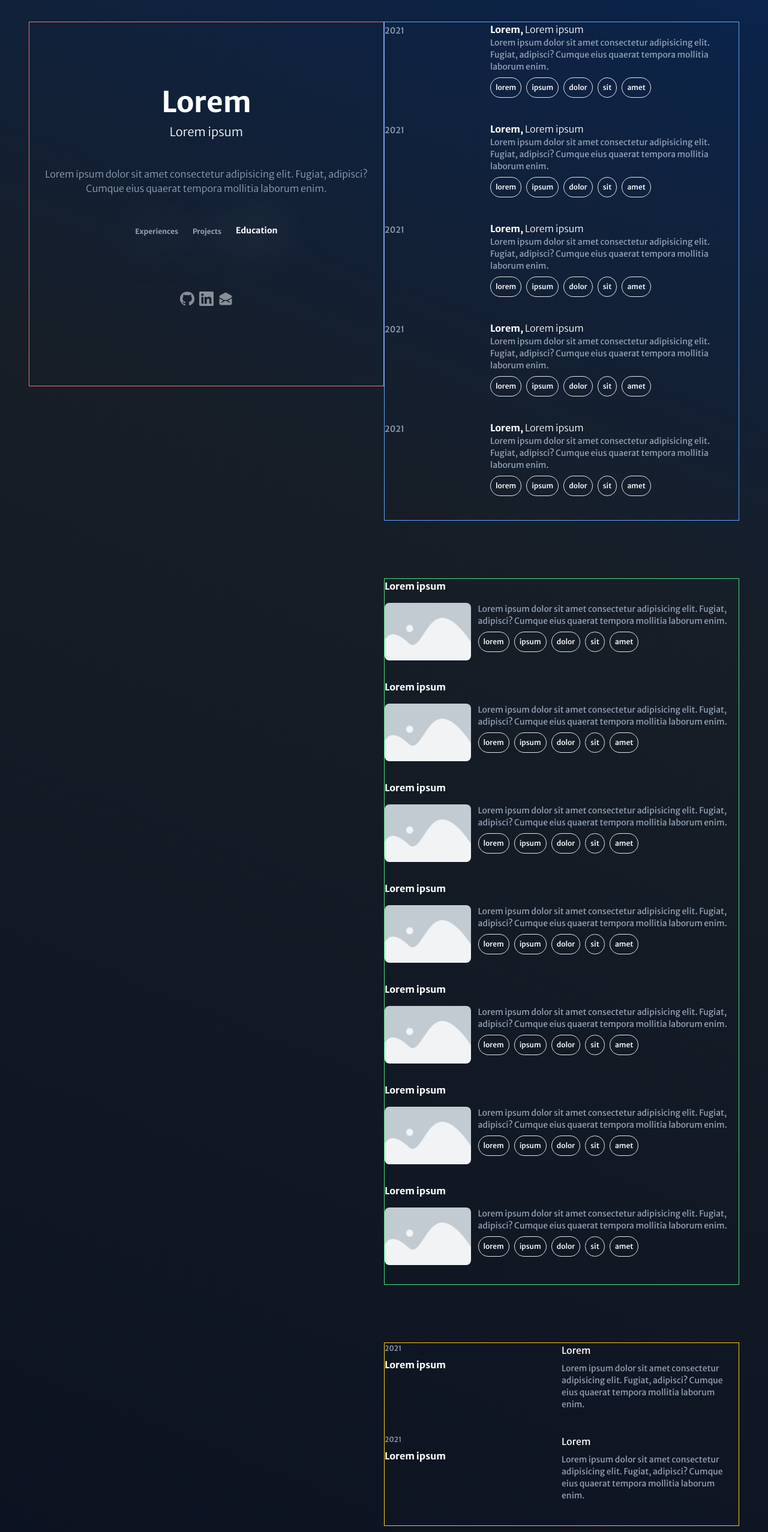
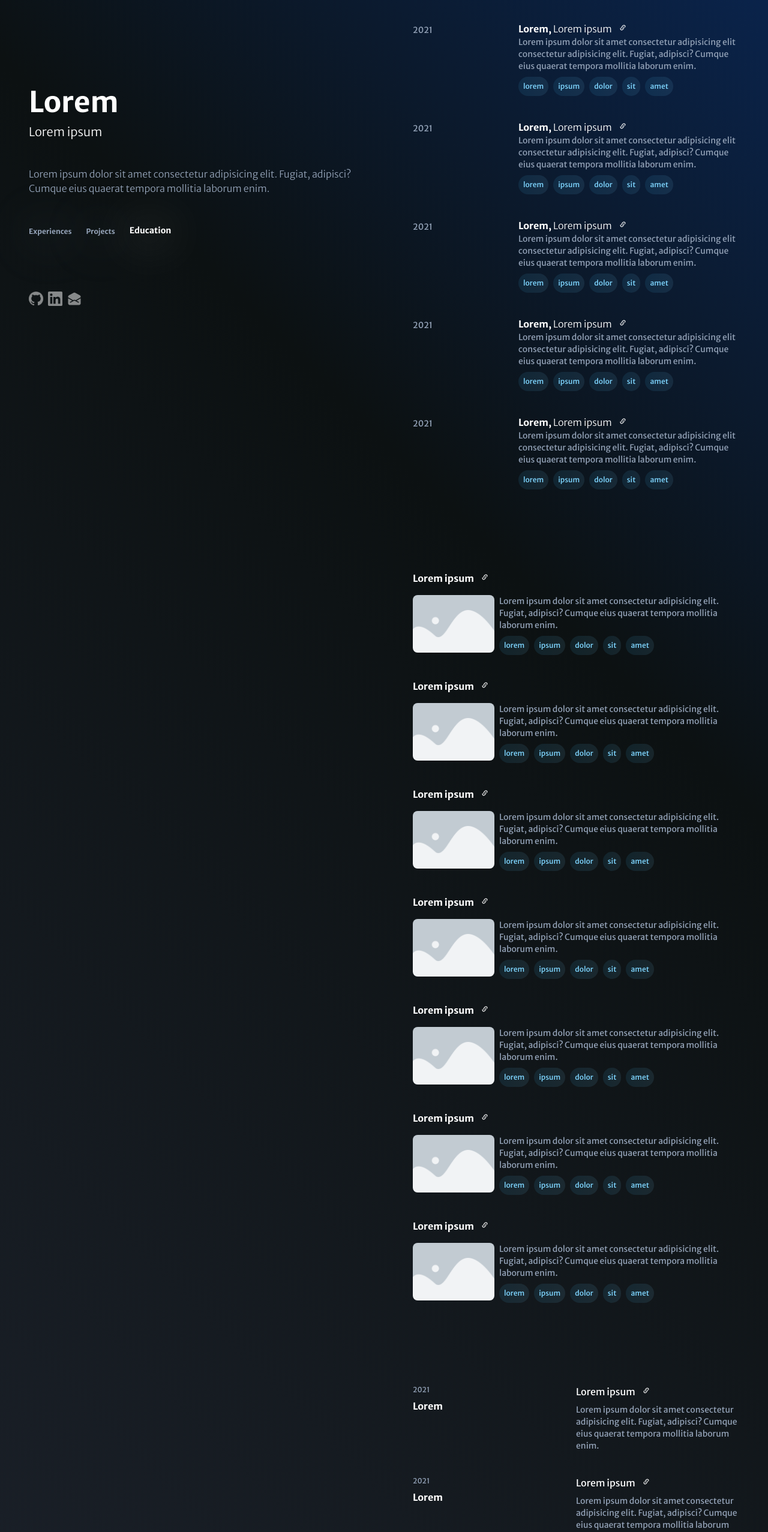
Before and after one commit to darylkevin/PersonalPortfolio, a Next.js app: page / in a window 1280 px wide. Shown: the part 60-2614 px from the top of the page at 60% size. Built offline with nearby package versions, Linux system fonts and the light colour scheme.

Commit message:
layouting

```diff
--- a/app/globals.css
+++ b/app/globals.css
@@ -9,9 +9,9 @@
 body {
   color: white;
   background: linear-gradient(
-    22deg,
-    rgba(11, 17, 32, 1) 0%,
-    rgb(23, 30, 39) 66%,
+    45deg,
+    rgba(51, 56, 56, 0.4) 0%,
+    rgb(12, 17, 18) 66%,
     rgb(10, 36, 77) 100%
   );
   background-repeat: no-repeat;
--- a/app/lib/definitions.ts
+++ b/app/lib/definitions.ts
@@ -11,16 +11,7 @@
     title: "Lorem ipsum",
     period: "2021",
     description:
-      "Lorem ipsum dolor sit amet consectetur adipisicing elit. Fugiat, adipisci? Cumque eius quaerat tempora mollitia laborum enim.",
-    skills: ["lorem", "ipsum", "dolor", "sit", "amet"],
-    link: "",
-  },
-  {
-    company: "Lorem",
-    title: "Lorem ipsum",
-    period: "2021",
-    description:
-      "Lorem ipsum dolor sit amet consectetur adipisicing elit. Fugiat, adipisci? Cumque eius quaerat tempora mollitia laborum enim.",
+      "Lorem ipsum dolor sit amet consectetur adipisicing elit consectetur adipisicing elit. Fugiat, adipisci? Cumque eius quaerat tempora mollitia laborum enim.",
     skills: ["lorem", "ipsum", "dolor", "sit", "amet"],
     link: "https://google.com",
   },
@@ -29,7 +20,7 @@
     title: "Lorem ipsum",
     period: "2021",
     description:
-      "Lorem ipsum dolor sit amet consectetur adipisicing elit. Fugiat, adipisci? Cumque eius quaerat tempora mollitia laborum enim.",
+      "Lorem ipsum dolor sit amet consectetur adipisicing elit consectetur adipisicing elit. Fugiat, adipisci? Cumque eius quaerat tempora mollitia laborum enim.",
     skills: ["lorem", "ipsum", "dolor", "sit", "amet"],
     link: "https://google.com",
   },
@@ -38,7 +29,7 @@
     title: "Lorem ipsum",
     period: "2021",
     description:
-      "Lorem ipsum dolor sit amet consectetur adipisicing elit. Fugiat, adipisci? Cumque eius quaerat tempora mollitia laborum enim.",
+      "Lorem ipsum dolor sit amet consectetur adipisicing elit consectetur adipisicing elit. Fugiat, adipisci? Cumque eius quaerat tempora mollitia laborum enim.",
     skills: ["lorem", "ipsum", "dolor", "sit", "amet"],
     link: "https://google.com",
   },
@@ -47,7 +38,16 @@
     title: "Lorem ipsum",
     period: "2021",
     description:
-      "Lorem ipsum dolor sit amet consectetur adipisicing elit. Fugiat, adipisci? Cumque eius quaerat tempora mollitia laborum enim.",
+      "Lorem ipsum dolor sit amet consectetur adipisicing elit consectetur adipisicing elit. Fugiat, adipisci? Cumque eius quaerat tempora mollitia laborum enim.",
+    skills: ["lorem", "ipsum", "dolor", "sit", "amet"],
+    link: "https://google.com",
+  },
+  {
+    company: "Lorem",
+    title: "Lorem ipsum",
+    period: "2021",
+    description:
+      "Lorem ipsum dolor sit amet consectetur adipisicing elit consectetur adipisicing elit. Fugiat, adipisci? Cumque eius quaerat tempora mollitia laborum enim.",
     skills: ["lorem", "ipsum", "dolor", "sit", "amet"],
     link: "https://google.com",
   },
@@ -126,7 +126,7 @@
     period: "2021",
     description:
       "Lorem ipsum dolor sit amet consectetur adipisicing elit. Fugiat, adipisci? Cumque eius quaerat tempora mollitia laborum enim.",
-    link: "https://google.com",
+    link: "",
   },
   {
     institution: "Lorem",
@@ -134,7 +134,7 @@
     period: "2021",
     description:
       "Lorem ipsum dolor sit amet consectetur adipisicing elit. Fugiat, adipisci? Cumque eius quaerat tempora mollitia laborum enim.",
-    link: "https://google.com",
+    link: "",
   },
 ];
 
--- a/app/page.tsx
+++ b/app/page.tsx
@@ -38,24 +38,6 @@
       }
     };
 
-    const scrollTop = window.scrollY; // Distance scrolled from the top
-    const scrollHeight = document.documentElement.scrollHeight; // Total height of the document
-    const clientHeight = document.documentElement.clientHeight; // Viewport height
-
-    const overscrolledTop = scrollTop < 0; // Check if overscrolled at the top
-    const overscrolledBottom = scrollTop + clientHeight > scrollHeight; // Check if overscrolled at the bottom
-
-    const html = document.documentElement;
-
-    // Change the background color based on overscroll
-    if (overscrolledTop) {
-      html.style.backgroundColor = "rgb(10, 36, 77)"; // Top overscroll color
-    } else if (overscrolledBottom) {
-      html.style.backgroundColor = "rgb(11, 17, 32)"; // Bottom overscroll color
-    } else {
-      html.style.backgroundColor = ""; // Reset to default when not overscrolled
-    }
-
     window.addEventListener("scroll", updateScrollStatus);
 
     return () => {
@@ -65,7 +47,7 @@
 
   return (
     <div className="mx-auto max-w-screen-xl">
-      <div className="mx-auto grid grid-cols-1 px-8 xs:max-w-sm sm:max-w-[640px] md:max-w-[768px] lg:max-w-[1024px] lg:grid-cols-2 lg:px-12 xl:max-w-[1280px]">
+      <div className="mx-auto grid grid-cols-1 px-8 xs:max-w-sm sm:max-w-[640px] md:max-w-[768px] lg:max-w-[1024px] lg:grid-cols-2 gap-24 lg:px-12 xl:max-w-[1280px]">
         <header className="py-16 lg:sticky lg:top-0 lg:max-h-screen lg:min-h-[640px] lg:py-24">
           <Hero scrollStatus={scrollStatus} />
         </header>
--- a/app/ui/Education.tsx
+++ b/app/ui/Education.tsx
@@ -25,7 +25,7 @@
   return (
     <section
       id="education"
-      className="text-md my-24 border-[1px] border-yellow-400"
+      className="text-md my-24"
     >
       <p
         ref={educationRef}
@@ -40,7 +40,7 @@
           key={index}
         >
           <Link id={`education-${index}`} href={edu.link}>
-            <EducationCard education={edu} />
+            <EducationCard education={edu} index={index} />
           </Link>
         </div>
       ))}
--- a/app/ui/EducationCard.tsx
+++ b/app/ui/EducationCard.tsx
@@ -1,10 +1,16 @@
-const EducationCard = ({ education }) => {
+const EducationCard = ({ education, index }) => {
   return (
     <article className="pb-8">
       <div className="grid grid-cols-1 lg:grid-cols-2">
         <p className="text-[0.75em] text-slate-400">{education.period}</p>
-        <p>{education.institution}</p>
-        <p className="font-bold">{education.degree}</p>
+        <p className="flex gap-2">
+          {education.degree}
+          <svg id={`education-link-${index}`} xmlns="http://www.w3.org/2000/svg" viewBox="0 0 16 16" fill="currentColor" className="size-3 m-1">
+            <path fillRule="evenodd" d="M8.914 6.025a.75.75 0 0 1 1.06 0 3.5 3.5 0 0 1 0 4.95l-2 2a3.5 3.5 0 0 1-5.396-4.402.75.75 0 0 1 1.251.827 2 2 0 0 0 3.085 2.514l2-2a2 2 0 0 0 0-2.828.75.75 0 0 1 0-1.06Z" clipRule="evenodd" />
+            <path fillRule="evenodd" d="M7.086 9.975a.75.75 0 0 1-1.06 0 3.5 3.5 0 0 1 0-4.95l2-2a3.5 3.5 0 0 1 5.396 4.402.75.75 0 0 1-1.251-.827 2 2 0 0 0-3.085-2.514l-2 2a2 2 0 0 0 0 2.828.75.75 0 0 1 0 1.06Z" clipRule="evenodd" />
+          </svg>
+        </p>
+        <p className="font-bold">{education.institution}</p>
         <p className="py-2 text-sm text-slate-400">{education.description}</p>
       </div>
     </article>
--- a/app/ui/ExperienceCard.tsx
+++ b/app/ui/ExperienceCard.tsx
@@ -1,20 +1,26 @@
-const ExperienceCard = ({ experience }) => {
+const ExperienceCard = ({ experience, index }) => {
   return (
     <article className="pb-8 lg:flex lg:gap-8">
       <p className="pt-1 text-sm text-slate-400 lg:min-w-28 xl:min-w-36">
         {experience.period}
       </p>
       <div>
-        <p className="font-bold">
-          {experience.company},{" "}
-          <span className="font-light">{experience.title}</span>
-        </p>
+        <div className="flex gap-2 font-bold">
+          <p>
+            {experience.company},{" "}
+            <span className="font-light">{experience.title}</span>
+          </p>
+          <svg id={`experience-link-${index}`} xmlns="http://www.w3.org/2000/svg" viewBox="0 0 16 16" fill="currentColor" className="size-3 m-1">
+            <path fillRule="evenodd" d="M8.914 6.025a.75.75 0 0 1 1.06 0 3.5 3.5 0 0 1 0 4.95l-2 2a3.5 3.5 0 0 1-5.396-4.402.75.75 0 0 1 1.251.827 2 2 0 0 0 3.085 2.514l2-2a2 2 0 0 0 0-2.828.75.75 0 0 1 0-1.06Z" clipRule="evenodd" />
+            <path fillRule="evenodd" d="M7.086 9.975a.75.75 0 0 1-1.06 0 3.5 3.5 0 0 1 0-4.95l2-2a3.5 3.5 0 0 1 5.396 4.402.75.75 0 0 1-1.251-.827 2 2 0 0 0-3.085-2.514l-2 2a2 2 0 0 0 0 2.828.75.75 0 0 1 0 1.06Z" clipRule="evenodd" />
+          </svg>
+        </div>
         <p className="text-sm text-slate-400">{experience.description}</p>
         <div className="flex flex-wrap gap-2 py-2">
           {experience.skills.map((skill) => (
             <p
               key={skill}
-              className="rounded-full border p-2 text-xs font-medium"
+              className="rounded-full border p-2 text-xs font-medium bg-gradient-to-r from-sky-400/10 to-sky-300/10 text-sky-300 border-none"
             >
               {skill}
             </p>
--- a/app/ui/Experiences.tsx
+++ b/app/ui/Experiences.tsx
@@ -25,7 +25,7 @@
   return (
     <section
       id="experiences"
-      className="text-md mb-24 border-[1px] border-blue-400"
+      className="text-md mb-24"
     >
       <p
         ref={experiencesRef}
@@ -44,7 +44,7 @@
             className="hover:cursor-pointer"
             href={exp.link}
           >
-            <ExperienceCard experience={exp} />
+            <ExperienceCard experience={exp} index={index} />
           </Link>
         </div>
       ))}
--- a/app/ui/Footer.tsx
+++ b/app/ui/Footer.tsx
@@ -2,7 +2,7 @@
 
 const Footer = () => {
   return (
-    <footer className="border-purple-400-400 text-md mt-8 border-[1px]">
+    <footer className="text-md mt-8">
       <article>
         <div className="grid grid-cols-1 text-slate-400">
           <p className="text-sm">{footer.text}</p>
--- a/app/ui/Hero.tsx
+++ b/app/ui/Hero.tsx
@@ -6,10 +6,10 @@
   return (
     <section
       id="hero"
-      className="flex h-full place-items-center border-[1px] border-red-400 pt-2 text-center font-bold"
+      className="flex h-full place-items-center pt-2 font-bold"
     >
       <div className="flex-col justify-between">
-        <span className="text-3xl sm:text-4xl md:text-6xl lg:text-5xl">
+        <span className="hover:cursor-pointer text-3xl sm:text-4xl md:text-6xl lg:text-5xl" onClick={() => window.scrollTo(scrollX, 0)}>
           {hero.name}
         </span>
         <p className="text-md py-2 font-light sm:text-lg md:text-2xl lg:py-3 lg:text-xl">
@@ -19,7 +19,7 @@
           {hero.about}
         </p>
 
-        <div className="flex h-24 justify-center gap-6 py-4 pb-8 max-lg:hidden">
+        <div className="flex h-24 gap-6 py-4 pb-8 max-lg:hidden">
           <div
             className="relative transition-all hover:scale-105 hover:cursor-pointer"
             onClick={() =>
@@ -85,7 +85,7 @@
           </div>
         </div>
 
-        <div className="flex justify-center gap-2 py-8">
+        <div className="flex gap-2 py-8">
           {Object.keys(profileLinks).map((link) => {
             return (
               <Link
--- a/app/ui/ProjectCard.tsx
+++ b/app/ui/ProjectCard.tsx
@@ -1,10 +1,14 @@
 import Image from "next/image";
 
-const ProjectCard = ({ project }) => {
+const ProjectCard = ({ project, index }) => {
   return (
     <article className="grid grid-cols-1 pb-8 md:grid-cols-4 lg:grid-cols-3 xl:grid-cols-4">
-      <p className="pb-4 font-bold md:col-span-4 lg:col-span-3 xl:col-span-4">
+      <p className="flex gap-2 pb-4 font-bold md:col-span-4 lg:col-span-3 xl:col-span-4">
         {project.title}
+        <svg id={`project-link-${index}`} xmlns="http://www.w3.org/2000/svg" viewBox="0 0 16 16" fill="currentColor" className="size-3 m-1 link-icon">
+            <path fillRule="evenodd" d="M8.914 6.025a.75.75 0 0 1 1.06 0 3.5 3.5 0 0 1 0 4.95l-2 2a3.5 3.5 0 0 1-5.396-4.402.75.75 0 0 1 1.251.827 2 2 0 0 0 3.085 2.514l2-2a2 2 0 0 0 0-2.828.75.75 0 0 1 0-1.06Z" clipRule="evenodd" />
+            <path fillRule="evenodd" d="M7.086 9.975a.75.75 0 0 1-1.06 0 3.5 3.5 0 0 1 0-4.95l2-2a3.5 3.5 0 0 1 5.396 4.402.75.75 0 0 1-1.251-.827 2 2 0 0 0-3.085-2.514l-2 2a2 2 0 0 0 0 2.828.75.75 0 0 1 0 1.06Z" clipRule="evenodd" />
+        </svg>
       </p>
       <Image
         src={project.image}
@@ -21,7 +25,7 @@
           {project.skills.map((skill) => (
             <p
               key={skill}
-              className="rounded-full border p-2 text-xs font-medium"
+              className="rounded-full border p-2 text-xs font-medium bg-gradient-to-r from-sky-400/10 to-sky-300/10 text-sky-300 border-none"
             >
               {skill}
             </p>
--- a/app/ui/Projects.tsx
+++ b/app/ui/Projects.tsx
@@ -27,7 +27,7 @@
   return (
     <section
       id="projects"
-      className="text-md my-24 border-[1px] border-green-400"
+      className="text-md my-24"
     >
       <p
         ref={projectsRef}
@@ -47,7 +47,7 @@
               className="hover:cursor-pointer"
               href={project.link}
             >
-              <ProjectCard key={index} project={project} />
+              <ProjectCard key={index} project={project} index={index} />
             </Link>
           </div>
         ))}
```
Also changed, not shown: app/lib/utils.ts (+18 -6 lines).
